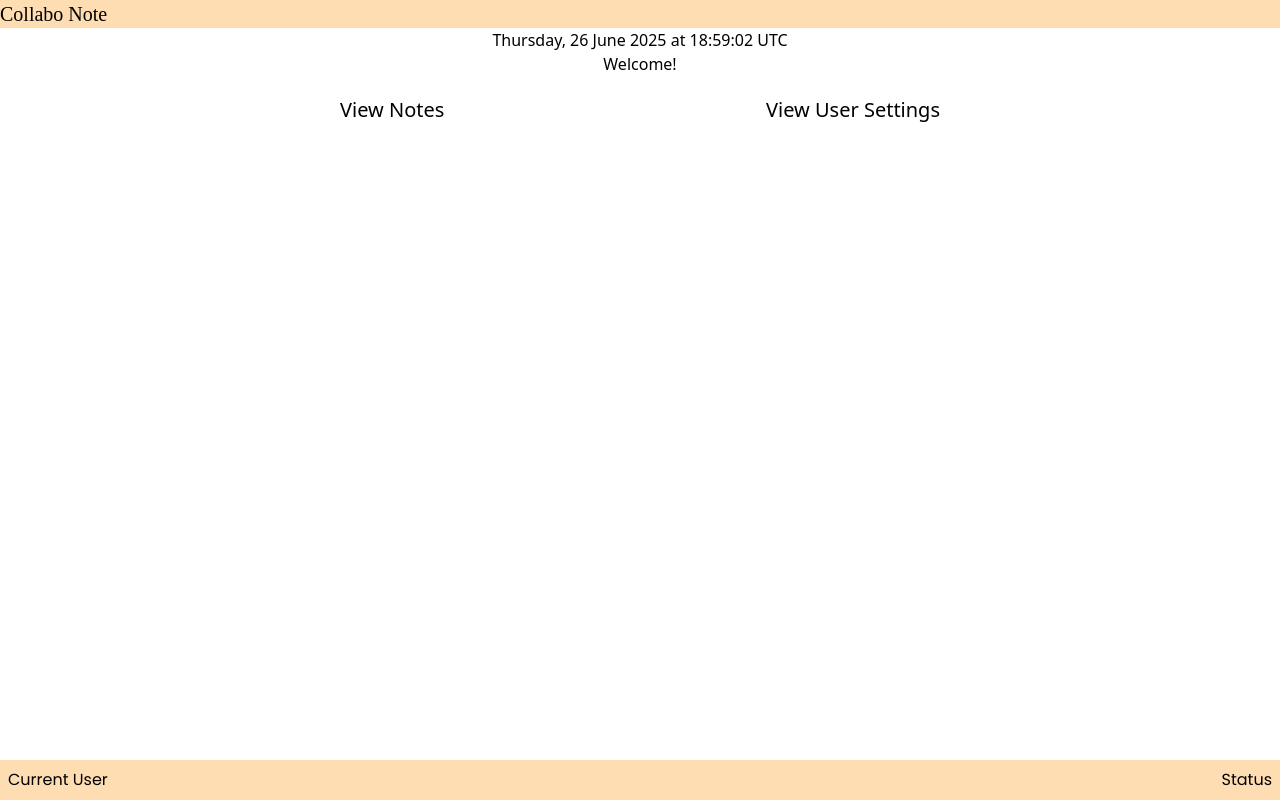
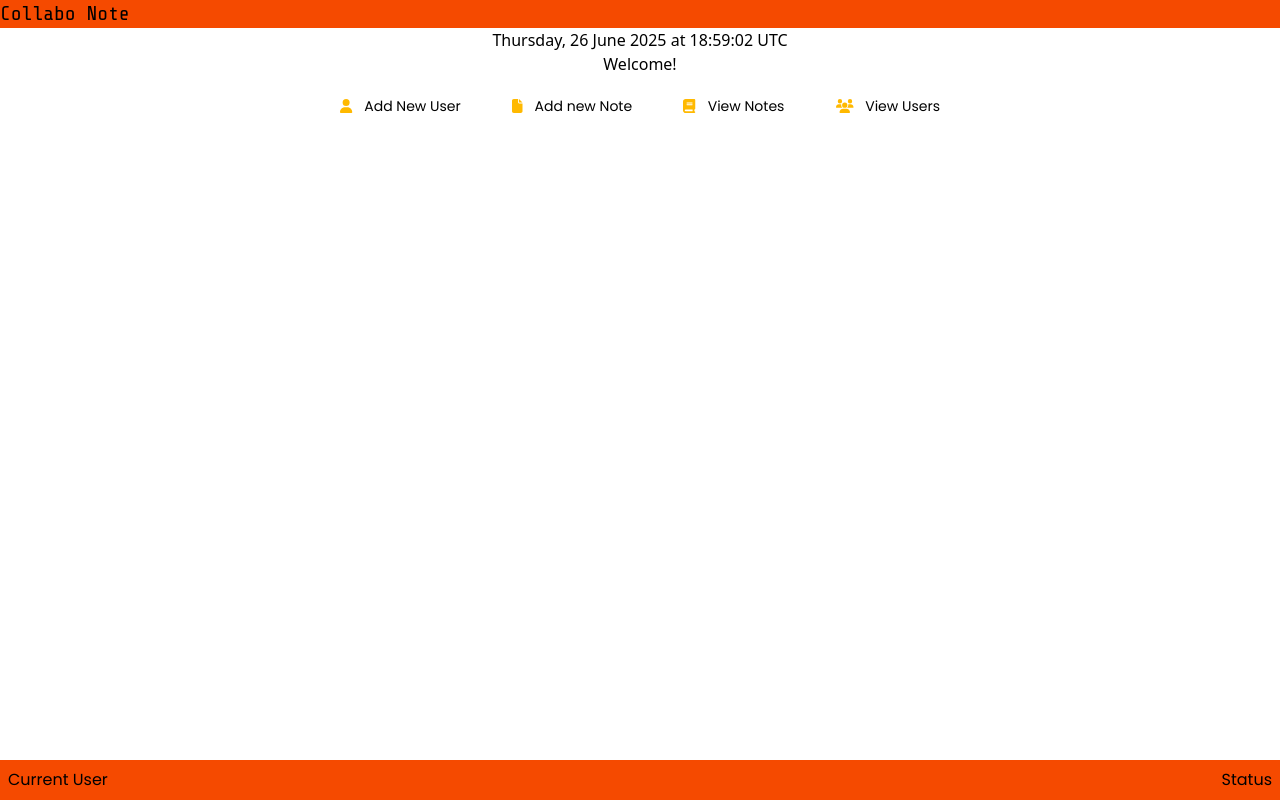
Before and after one commit to softClaws/collaboNotes, a React (Vite) app in the folder collabo_note/: page /dash in a window 1280 px wide. Built offline with nearby package versions, Linux system fonts and the light colour scheme; no server answers; a web font is replaced by a local one.

Commit message:
handle multiple users working on the data and prefetching data

```diff
--- a/collabo_note/src/app/store.jsx
+++ b/collabo_note/src/app/store.jsx
@@ -1,5 +1,6 @@
 import {configureStore} from '@reduxjs/toolkit'
 import { apiSlice } from './api/apiSlice'
+import { setupListeners } from '@reduxjs/toolkit/query'
 export const store = configureStore({
     reducer: {
         [apiSlice.reducerPath]: apiSlice.reducer,
@@ -8,3 +9,4 @@ export const store = configureStore({
     middleware: getDefaultMiddleware => getDefaultMiddleware().concat(apiSlice.middleware),
     devTools: true
 })
+setupListeners(store.dispatch)
--- a/collabo_note/src/components/DashFooter.jsx
+++ b/collabo_note/src/components/DashFooter.jsx
@@ -1,6 +1,6 @@
 
 import {FontAwesomeIcon} from "@fortawesome/react-fontawesome"
-import {faHouse} from "@fortAwesome/free-solid-svg-icons"
+import {faHouse} from "@fortAwesome/free-solid-svg-icons/faHouse"
 import {useNavigate, useLocation} from 'react-router-dom'
 
 const DashFooter = () => {
@@ -22,7 +22,7 @@ const DashFooter = () => {
     )
   }
   const content = (
-    <footer className ="dashFooter flex p-2 justify-between bg-[#ffddb2] font-poppins">
+    <footer className ="dashFooter flex p-2 justify-between bg-orange-600 font-poppins">
       {goHomeButton}
       <p>Current User</p>
       <p>Status</p>
--- a/collabo_note/src/components/DashHeader.jsx
+++ b/collabo_note/src/components/DashHeader.jsx
@@ -2,7 +2,7 @@ import {Link} from 'react-router-dom'
 
 const DashHeader = () => {
     let content =(
-        <header className = "dash-header font-playwright md:text-xl text-sm bg-[#ffddb2]">
+        <header className = "dash-header font-techMono font-light md:text-xl text-sm bg-orange-600">
             <div className="dash_header_container">
                 <Link to ="/dash">
                 <h1 className ="dashHeaderTitle">
--- a/collabo_note/src/config/FormTemplate.jsx
+++ b/collabo_note/src/config/FormTemplate.jsx
@@ -61,18 +61,19 @@ onChange={passwordProps?.changeAction}/>
 <span className=" absolute z-30 p-8 mb-0 ml-0 mt-3 mr-4 hidden peer-hover:inline px-16 peer-focus:inline text-xs font-techMono text-gray-400"> must include characters and symbols, !@#_$%</span>
 
 {(activeProps)?
-<label className='font-playwright px-2 ' htmlFor="active"> {activeProps?.textLabel}:
+<label className='font-playwright flex px-2 mr-auto cursor-pointer' htmlFor="active">
 <input
-type="checkbox" name="active"
+type="checkbox"
 className='border-amber-200
 font-playwright
-border-1 focus:outline-none px-3 py-0
-relative
+sr-only
+peer
 '
-value={activeProps?.value}
-onChange={activeProps?.changeAction}/>
-
-
+checked={activeProps?.value}
+onChange={activeProps.changeAction}
+/>
+<span className="mr-2 font-medium">{activeProps?.textLabel}: </span>
+<div className="w-6 h-6 border-2 border-gray-300 rounded-md  peer-checked:bg-green-400 peer-checked:border-green-400 transition-all duration-300 peer-checked:scale-110" onClick={activeProps.changeAction}></div>
 </label> : null
 }
 
@@ -93,7 +94,7 @@ size ={2}
    </label>
 
 
-<div className="flex">
+<div className="flex space-x-3">
         <button type="submit"
         className='rounded-xl
         border-amber-200
@@ -130,7 +131,8 @@ size ={2}
            w-16
            font-playwright
            font-medium
-           shadow-lg '
+           shadow-lg
+           '
            title={buttonIconProps?.title}
            disabled={buttonIconProps?.disable}
            onClick={(deleteButtonIconProps.clickAction)? deleteButtonIconProps?.clickAction : null}
--- a/collabo_note/src/features/auth/Welcome.jsx
+++ b/collabo_note/src/features/auth/Welcome.jsx
@@ -1,4 +1,9 @@
 import {Link} from 'react-router-dom'
+import { FontAwesomeIcon } from '@fortawesome/react-fontawesome';
+import { faUser } from '@fortawesome/free-solid-svg-icons/faUser';
+import { faFile } from '@fortawesome/free-solid-svg-icons/faFile';
+import { faUsers } from '@fortawesome/free-solid-svg-icons/faUsers';
+import { faBook } from '@fortawesome/free-solid-svg-icons/faBook';
 
 const Welcome = () => {
   const date = new Date()
@@ -10,9 +15,26 @@ const Welcome = () => {
       <h1>Welcome!</h1>
       <div className='p-5 w-1/2 h-1/2'>
 
-      <div className=' md:text-xl text-sm flex justify-between'>
-      <p className=''><Link to="/dash/notes" >View Notes</Link></p>
-      <p><Link to="/dash/users">View User Settings </Link></p>
+      <div className=' text-sm flex flex-wrap justify-between gap-2 font-poppins '>
+
+      <p className='space-x-3'>
+      <FontAwesomeIcon icon={faUser} className='text-amber-400'/>
+        <Link to="/dash/users/new">Add New User </Link>
+
+      </p>
+
+      <p className='space-x-3'>
+        <FontAwesomeIcon icon={faFile} className='text-amber-400'/>
+        <Link to="/dash/notes/new" >Add new  Note</Link></p>
+      <p className='space-x-3'>
+        <FontAwesomeIcon icon={faBook} className='text-amber-400'/>
+      <Link to="/dash/notes" >View Notes</Link>
+      </p>
+
+      <p className='space-x-3'>
+      <FontAwesomeIcon icon={faUsers} className='text-amber-400'/>
+        <Link to="/dash/users">View Users </Link>
+      </p>
       </div>
 
       </div>
--- a/collabo_note/src/features/notes/Note.jsx
+++ b/collabo_note/src/features/notes/Note.jsx
@@ -3,7 +3,7 @@ import { useSelector } from "react-redux"
 import { useNavigate } from "react-router-dom"
 
 import { FontAwesomeIcon } from '@fortawesome/react-fontawesome';
-import {faPenToSquare} from '@fortawesome/free-solid-svg-icons';
+import {faPenToSquare} from '@fortawesome/free-solid-svg-icons/faPenToSquare';
 
 export const Note = ({noteId}) => {
 
--- a/collabo_note/src/features/notes/NotesList.jsx
+++ b/collabo_note/src/features/notes/NotesList.jsx
@@ -9,7 +9,11 @@ const NotesList = () => {
     isError,
     error
 
-  } = useGetNotesQuery()
+  } = useGetNotesQuery(undefined, {
+    pollingInterval: 15000,
+    refetchOnFocus: true,
+    refetchOnMountOrArgChange: true
+   })
 
   let content;
 
--- a/collabo_note/src/features/users/EditUserForm.jsx
+++ b/collabo_note/src/features/users/EditUserForm.jsx
@@ -3,7 +3,8 @@ import { useUpdateUserMutation, useDeleteUserMutation } from "./UsersApiSlice"
 import { useNavigate } from "react-router-dom"
 import { useState, useEffect } from "react"
 import { FontAwesomeIcon } from "@fortawesome/react-fontawesome"
-import {faSave, faTrashCan} from "@fortawesome/free-solid-svg-icons"
+import {faTrashCan} from "@fortawesome/free-solid-svg-icons/faTrashCan"
+import {faSave} from "@fortawesome/free-solid-svg-icons/faSave"
 import { ROLES } from "../../config/roles"
 import { FormTemplate } from "../../config/FormTemplate"
 
--- a/collabo_note/src/features/users/NewUserForm.jsx
+++ b/collabo_note/src/features/users/NewUserForm.jsx
@@ -2,7 +2,7 @@ import { useEffect, useState } from "react"
 import { useAddUserMutation } from "./UsersApiSlice"
 import { useNavigate } from "react-router-dom"
 import { FontAwesomeIcon } from "@fortawesome/react-fontawesome"
-import {faSave} from "@fortawesome/free-solid-svg-icons"
+import {faSave} from "@fortawesome/free-solid-svg-icons/faSave"
 import { ROLES } from "../../config/roles"
 import { FormTemplate } from "../../config/FormTemplate"
 
--- a/collabo_note/src/features/users/User.jsx
+++ b/collabo_note/src/features/users/User.jsx
@@ -3,7 +3,7 @@ import { useSelector } from 'react-redux'
 import { selectUsersById } from './UsersApiSlice'
 import { useNavigate } from 'react-router-dom';
 import { FontAwesomeIcon } from '@fortawesome/react-fontawesome';
-import {faPenToSquare} from '@fortawesome/free-solid-svg-icons';
+import {faPenToSquare} from '@fortawesome/free-solid-svg-icons/faPenToSquare';
 
 export const User = ({userId}) => {
     // selecting user by Id
@@ -17,12 +17,12 @@ export const User = ({userId}) => {
     const handleEdit =()=> navigate(`/dash/users/${userId}`)
     const userCred=(
         <div className='flex flex-col gap-4 mt-2
-        w-xl
+        lg:w-xl
         font-poppins
         bg-[#fffff7]
             p-2
             shadow-[8px_8px_16px_#bebebe,_-8px_-8px_16px_#ffffff]
-            hover:scale-y-105 ease-in-out justify-between '>
+            hover:scale-y-105 ease-in-out justify-between md:justify-center md:w-screen w-xl'>
             <div className='flex justify-between '>
                 <p> Username</p>
                 <p>{users.username}</p>
--- a/collabo_note/src/features/users/UserList.jsx
+++ b/collabo_note/src/features/users/UserList.jsx
@@ -8,7 +8,11 @@ const UserList = () => {
     isSuccess,
     isError,
     error
-   } = useGetUsersQuery()
+   } = useGetUsersQuery(undefined, {
+    pollingInterval: 60000,
+    refetchOnFocus: true,
+    refetchOnMountOrArgChange: true
+   })
 
    let content;
    if(isLoading){
--- a/collabo_note/vite.config.js
+++ b/collabo_note/vite.config.js
@@ -6,4 +6,6 @@ import tailwindcss from '@tailwindcss/vite'
 // https://vite.dev/config/
 export default defineConfig({
   plugins: [react(), tailwindcss(),],
+
+
 })
```
Also changed, not shown: 1 other file (tests, documents, lock files or other folders).
